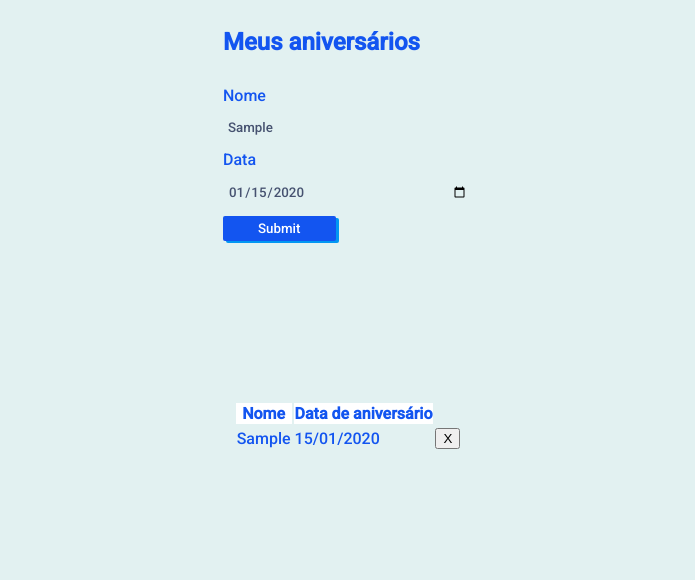
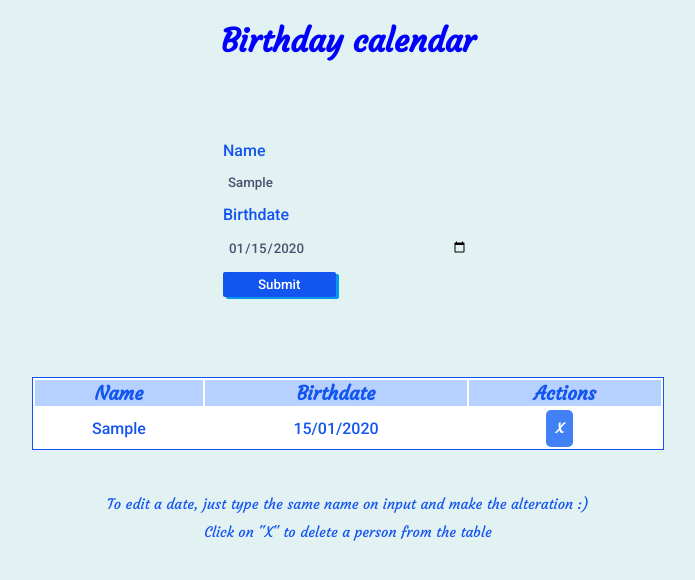
Before and after one commit to najulia/07daysOfCodeJS-DOM, a plain HTML site: page index.html in a window 1280 px wide. Both pictures are taken after typing "Sample", "2020-01-15" into the empty fields and a click on the button "Submit". Shown: the whole page, without its empty margins (292-987 px from the left). Drawn offline with Linux system fonts and the light colour scheme.

Commit message:
styling the layout

```diff
--- a/index.html
+++ b/index.html
@@ -4,6 +4,8 @@
   <meta charset="UTF-8">
   <title>CodePen - #07 days of code with JAVASCRIPT (alura)</title>
   <link rel="stylesheet" href="./style.css">
+
+  <meta name="viewport" content="width=device-width, initial-scale=1">
 
 </head>
 <body>
@@ -12,15 +14,18 @@
 
 <!---Day 3--->
 
+<header class="header">
+  <h1 class="title">Birthday calendar </h1>
+</header>
+
 <section class="register-section">
 
   <form class="form">
-    <h1 class="title">Meus aniversários</h1>
 
-    <label for="name" class="label"> Nome </label>
+    <label for="name" class="label"> Name </label>
     <input class="input" name="name" type="text"  placeholder="Type a name" id="js-name" required>
 
-      <label for="date" name="date" class="label"> Data </label>
+      <label for="date" name="date" class="label"> Birthdate </label>
     <input class="input" name="date" type="date" id="js-date">
 
     <button class="submit" type="submit" id="js-submit"> Submit </button>
@@ -30,14 +35,20 @@
   <section class="table-section">
     <table class="table">
       <tr id="tr">
-        <th>Nome</th>
-        <th>Data de aniversário</th>
+        <th>Name</th>
+        <th>Birthdate</th>
+        <th>Actions</th>
       </tr>
       <tr>
       </tr>
     </table>
+  </section>
 
-  </section>
+  <div class="tips">
+    <span class="message" id="message1">To edit a date, just type the same name on input and make the alteration :)</span>
+    <span class="message" id="2">Click on "X" to delete a person from the table</span>
+
+  </div>
 <!-- partial -->
   <script  src="./script.js"></script>
 
--- a/script.js
+++ b/script.js
@@ -68,6 +68,7 @@ table.appendChild(tr)
 function btnDelete(id){
   let btnDel = document.createElement('button');
   btnDel.innerText = 'X';
+  btnDel.classList.add('delete-button');
 
   btnDel.addEventListener('click', function(){
     deleteElement(this.parentNode, id);
--- a/style.css
+++ b/style.css
@@ -1,10 +1,14 @@
-/*Day 1*/
-
 @import url('https://fonts.googleapis.com/css2?family=Roboto:wght@500&display=swap');
+@import url('https://fonts.googleapis.com/css2?family=Courgette&family=Roboto:wght@500&display=swap');
 
 html{
   font-family: 'Roboto', sans-serif;
     background-color: #E2F1F1;
+}
+
+.header{
+  text-align: center;
+  margin-bottom: 10vh;
 }
 
 .register-section{
@@ -13,7 +17,8 @@ html{
 }
 
 .title{
-  color: #1355F0;
+  color: blue;
+  font-family: 'Courgette', cursive;
 }
 
 .form{
@@ -72,15 +77,57 @@ input:focus{
 .table-section{
   display: flex;
   justify-content: center;
-  margin-top: 20vh;
+  margin-top: 10vh;
 }
 
 .table{
   color: #1355F0;
-  display: flex;
-  justify-content: center;
+  background-color: white;
+  border: 1px solid #1355F0;
+  width: 50%;
+  box-sizing: border-box;
 }
 
-#tr{
-  background-color: white;
+th{
+  font-family: 'Courgette', cursive;
+  font-size: 1.2rem;
+  background-color: #b6d0ff ;
 }
+
+td{
+  text-align: center;
+}
+
+tr:nth-child(even){
+  background-color: #b6d0ff ;
+}
+
+.delete-button{
+  background-color:  #4280f5;
+  cursor: pointer;
+  border-radius: 5px;
+  font-family: 'Courgette';
+  border: none;
+  padding: 10px;
+  box-sizing: border-box;
+  color: white;
+  margin-left: 40%;
+  font-weight: 700;
+}
+
+.tips{
+  display: flex;
+  flex-wrap: wrap;
+  flex-direction: column;
+  justify-content: center;
+  align-items: center;
+  margin-top: 5vh;
+}
+
+.message{
+  font-family: 'Courgette';
+  font-size: 0.9rem;
+  padding: 5px;
+  box-sizing: border-box;
+  color: #1355F0;
+}
```
Also changed, not shown: 1 other file.
